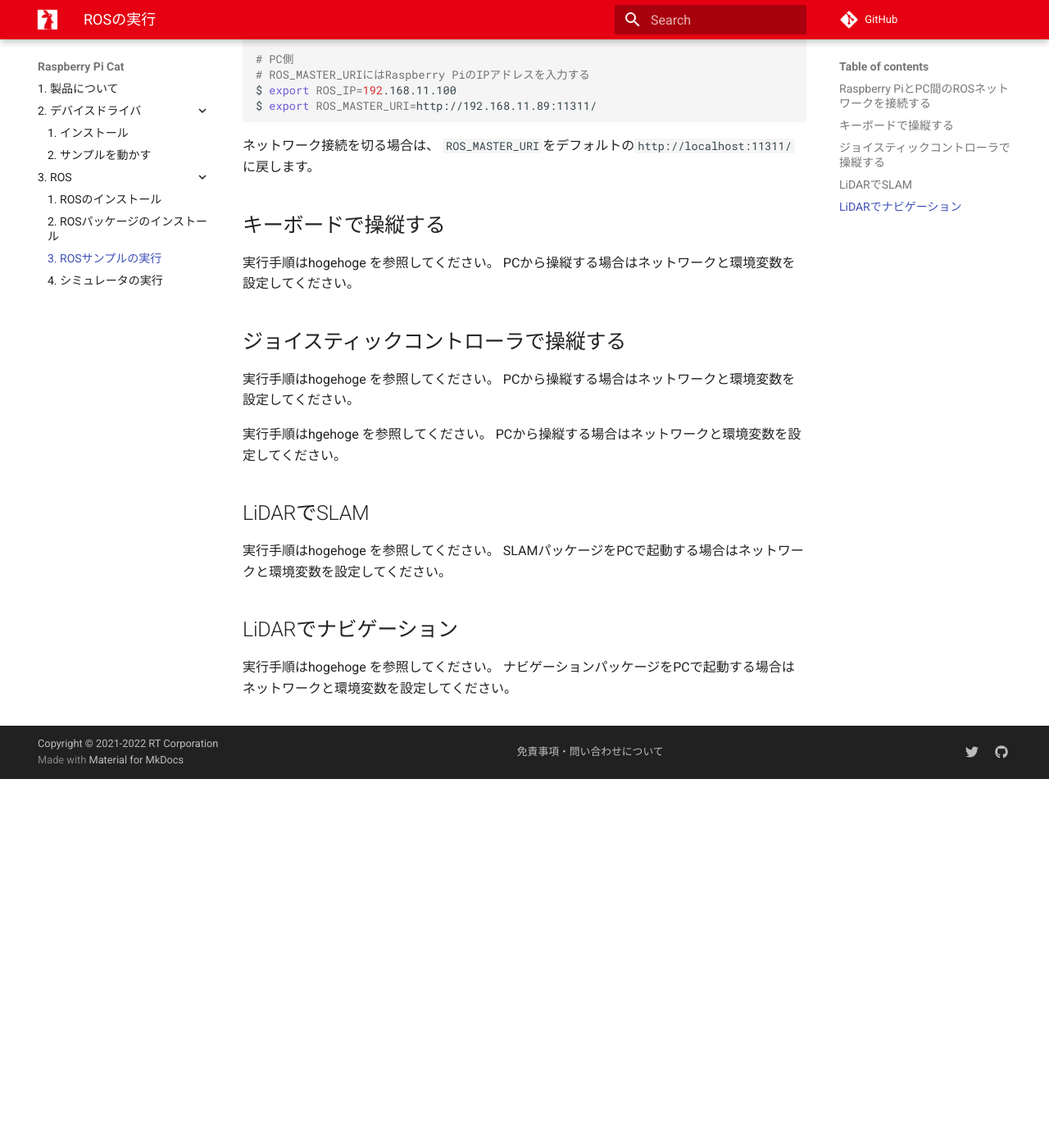
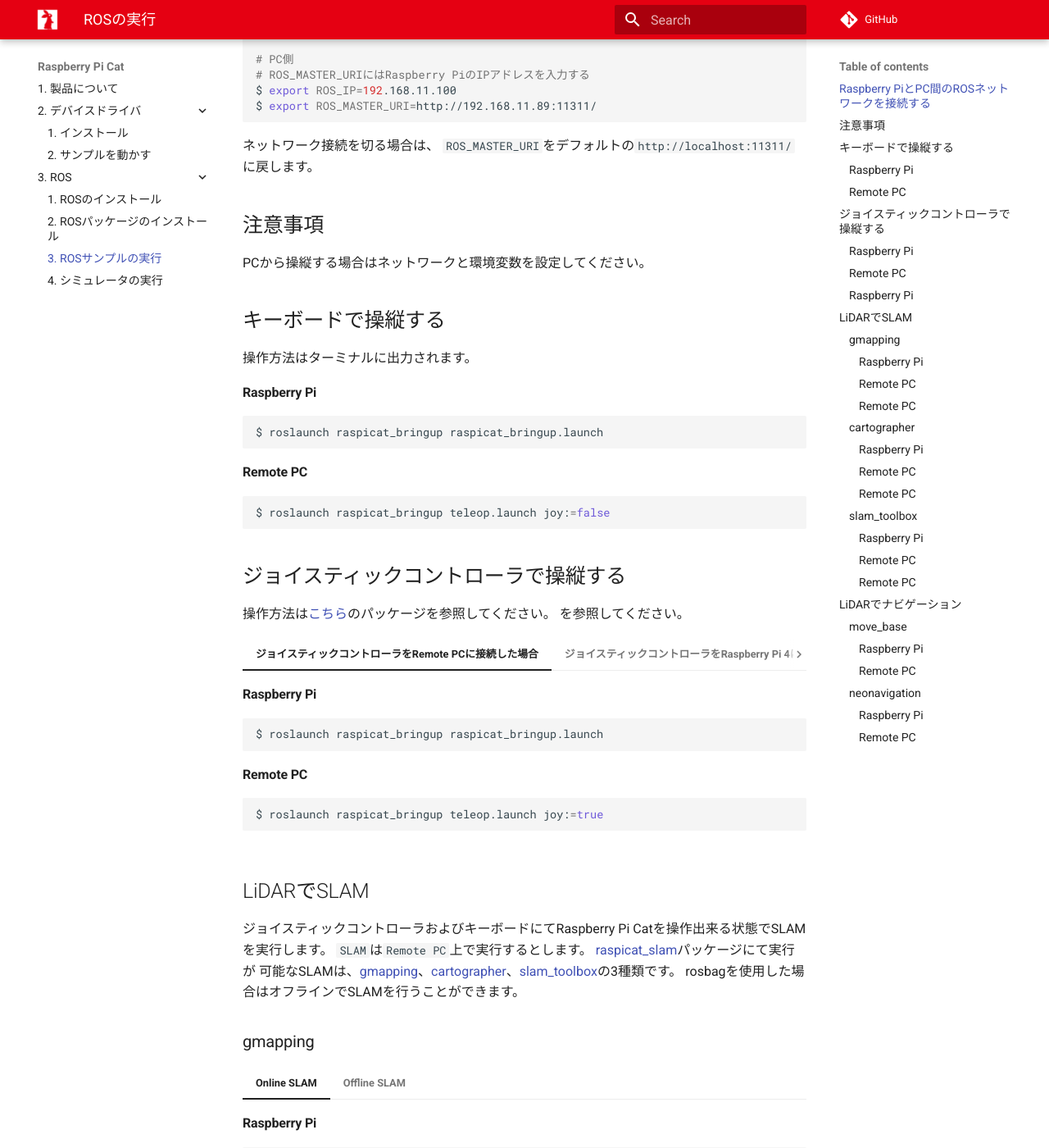
Before and after one commit to rt-net/tutorials, an MkDocs documentation site: the page built from docs/raspicat/ros/samples.md, in a window 1280 px wide and 1400 px high, scrolled down 619 px. Shown: the whole window at 82% size. Built offline with MkDocs 1.6.1 and Material for MkDocs 9.7.7, drawn with Linux system fonts in a browser that asks for light colours; comment, search, counter and statistics services are not loaded; before the commit the page ends 1569 px from its top, so only the background shows below that; some of the changed text lies outside the part shown.

Commit message:
Add ros raspicat-sample

````diff
--- a/docs/raspicat/ros/samples.md
+++ b/docs/raspicat/ros/samples.md
@@ -1,6 +1,6 @@
 ---
 title: ROSの実行
-robot: Raspberry Pi Mouse
+robot: Raspberry Pi Cat
 ---
 
 # ROSを使用してRaspberry Pi Catの制御
@@ -39,30 +39,129 @@ $ export ROS_MASTER_URI=http://192.168.11.89:11311/
 ネットワーク接続を切る場合は、
 `ROS_MASTER_URI`をデフォルトの`http://localhost:11311/`に戻します。
 
+##　注意事項
+
+PCから操縦する場合はネットワークと環境変数を設定してください。
+
 ## キーボードで操縦する
 
-実行手順はhogehoge
-を参照してください。
-PCから操縦する場合はネットワークと環境変数を設定してください。
+操作方法はターミナルに出力されます。
+#### Raspberry Pi
+```sh
+$ roslaunch raspicat_bringup raspicat_bringup.launch
+```
+
+#### Remote PC
+```sh
+$ roslaunch raspicat_bringup teleop.launch joy:=false
+```
 
 ## ジョイスティックコントローラで操縦する
 
-実行手順はhogehoge
+操作方法は[こちら](https://github.com/rt-net/raspicat_ros/blob/main/raspicat_gamepad_controller/README.ja.md)のパッケージを参照してください。
 を参照してください。
-PCから操縦する場合はネットワークと環境変数を設定してください。
 
-実行手順はhgehoge
-を参照してください。
-PCから操縦する場合はネットワークと環境変数を設定してください。
+=== "ジョイスティックコントローラをRemote PCに接続した場合"
+    #### Raspberry Pi
+    ```sh
+    $ roslaunch raspicat_bringup raspicat_bringup.launch
+    ```
+    #### Remote PC
+    ```sh
+    $ roslaunch raspicat_bringup teleop.launch joy:=true
+    ```
+=== "ジョイスティックコントローラをRaspberry Pi 4に接続した場合"
+    #### Raspberry Pi
+    ```sh
+    $ roslaunch raspicat_bringup raspicat_bringup.launch joy:=true
+    ```
 
 ## LiDARでSLAM
 
-実行手順はhogehoge
-を参照してください。
-SLAMパッケージをPCで起動する場合はネットワークと環境変数を設定してください。
+ジョイスティックコントローラおよびキーボードにてRaspberry Pi Catを操作出来る状態でSLAMを実行します。
+`SLAM`は`Remote PC`上で実行するとします。
+[raspicat_slam](https://github.com/rt-net/raspicat_slam_navigation/tree/main/raspicat_slam)パッケージにて実行が
+可能なSLAMは、[gmapping](http://wiki.ros.org/gmapping)、[cartographer](http://wiki.ros.org/cartographer)、[slam_toolbox](http://wiki.ros.org/slam_toolbox)の3種類です。
+rosbagを使用した場合はオフラインでSLAMを行うことができます。
+
+### gmapping
+
+=== "Online SLAM"
+    #### Raspberry Pi
+    ```sh
+    $ roslaunch raspicat_bringup raspicat_bringup.launch
+    ```
+    #### Remote PC
+    ```sh
+    $ roslaunch raspicat_slam raspicat_gmapping.launch joy:=true
+    $ roslaunch raspicat_slam map_save.launch map_file:=your map
+    ```
+
+=== "Offline SLAM"
+    #### Remote PC
+    ```sh
+    $ roslaunch raspicat_slam raspicat_gmapping.launch rosbag:=true rosbag_rate:=1 rosbag_topics:="/odom /scan /tf /tf_static" rosbag_filename:=your rosbag
+    $ roslaunch raspicat_slam map_save.launch map_file:=your map
+    ```
+
+### cartographer
+=== "Online SLAM"
+    #### Raspberry Pi
+    ```sh
+    $ roslaunch raspicat_bringup raspicat_bringup.launch
+    ```
+    #### Remote PC
+    ```sh
+    $ roslaunch raspicat_slam raspicat_cartographer.launch joy:=true
+    $ roslaunch raspicat_slam map_save.launch map_file:=your map
+    ```
+
+=== "Offline SLAM"
+    #### Remote PC
+    ```sh
+    $ roslaunch raspicat_slam raspicat_cartographer.launch rosbag:=true rosbag_rate:=1 rosbag_topics:="/odom /scan /tf /tf_static" rosbag_filename:=your rosbag
+    $ roslaunch raspicat_slam map_save.launch map_file:=your map
+    ```
+
+### slam_toolbox
+=== "Online SLAM"
+    #### Raspberry Pi
+    ```sh
+    $ roslaunch raspicat_bringup raspicat_bringup.launch
+    ```
+    #### Remote PC
+    ```sh
+    $ roslaunch raspicat_slam raspicat_slam_toolbox.launch joy:=true
+    $ roslaunch raspicat_slam map_save.launch map_file:=your map
+    ```
+
+=== "Offline SLAM"
+    #### Remote PC
+    ```sh
+    $ roslaunch raspicat_slam raspicat_slam_toolbox.launch rosbag:=true rosbag_rate:=1 rosbag_topics:="/odom /scan /tf /tf_static" rosbag_filename:=your rosbag
+    $ roslaunch raspicat_slam map_save.launch map_file:=your map
+    ```
 
 ## LiDARでナビゲーション
 
-実行手順はhogehoge
-を参照してください。
-ナビゲーションパッケージをPCで起動する場合はネットワークと環境変数を設定してください。
+### move_base
+#### Raspberry Pi
+```sh
+$ roscore
+$ roslaunch raspicat_bringup raspicat_bringup.launvch lidar_ether:=false lidar_usb:=true joy:=false
+```
+#### Remote PC
+```sh
+$ roslaunch raspicat_navigation raspicat_navigation.launch navigation:="move_base"
+```
+
+### neonavigation
+#### Raspberry Pi
+```sh
+$ roscore
+$ roslaunch raspicat_bringup raspicat_bringup.launvch lidar_ether:=false lidar_usb:=true joy:=false
+```
+#### Remote PC
+```sh
+$ roslaunch raspicat_navigation raspicat_navigation.launch navigation:="neonav"
+```
````
